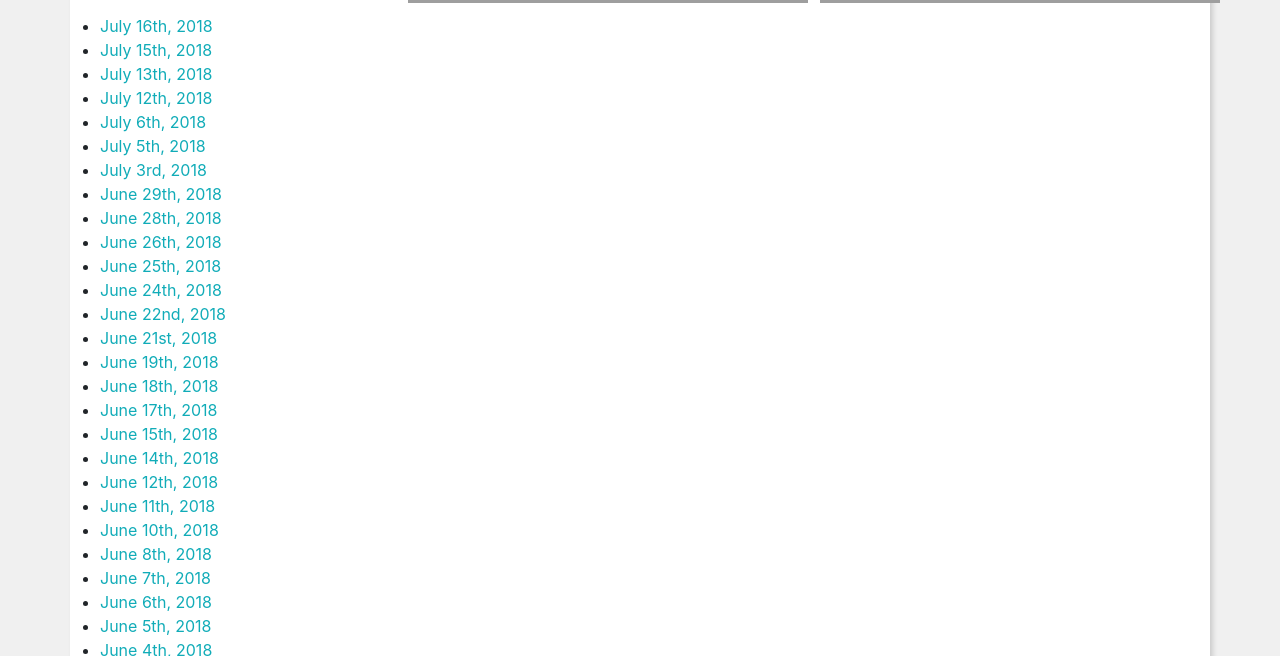
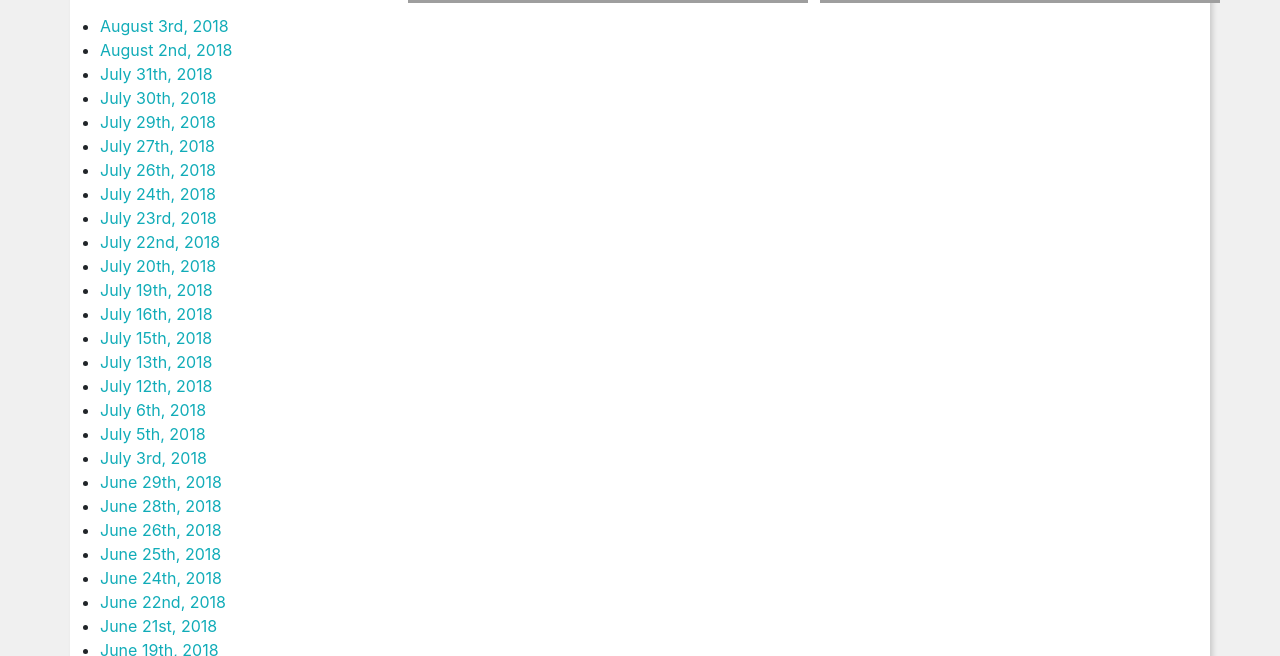
Before and after one commit to DeviCatOutlet/devicatoutlet.github.io, a Jekyll site: the page built from gratitudeboard.md, in a window 1280 px wide and 900 px high, scrolled down 1358 px, cut to the strip 244-900 px from the top of the window. Built offline with Jekyll 4.4.1, drawn with Linux system fonts in a browser that asks for light colours; nearby versions of some CDN libraries; our own code applies the rules of GitHub Pages for plain Markdown files.

Commit message:
Import gratitude board

```diff
--- a/gratitudeboard.md
+++ b/gratitudeboard.md
@@ -16,6 +16,18 @@
 
 ## Twitch Gratitude Board
 
+* [August 3rd, 2018](https://twitter.com/DeviCatOutlet/status/1025189971114766336)
+* [August 2nd, 2018](https://twitter.com/DeviCatOutlet/status/1024827329997099008)
+* [July 31th, 2018](https://twitter.com/DeviCatOutlet/status/1024108963917451265)
+* [July 30th, 2018](https://twitter.com/DeviCatOutlet/status/1023743144532369414)
+* [July 29th, 2018](https://twitter.com/DeviCatOutlet/status/1023379916912553984)
+* [July 27th, 2018](https://twitter.com/DeviCatOutlet/status/1022659071969775616)
+* [July 26th, 2018](https://twitter.com/DeviCatOutlet/status/1022290016708579328)
+* [July 24th, 2018](https://twitter.com/DeviCatOutlet/status/1021569180947161088)
+* [July 23rd, 2018](https://twitter.com/DeviCatOutlet/status/1021203275423657984)
+* [July 22nd, 2018](https://twitter.com/DeviCatOutlet/status/1020842265806241792)
+* [July 20th, 2018](https://twitter.com/DeviCatOutlet/status/1020122753301696513)
+* [July 19th, 2018](https://twitter.com/DeviCatOutlet/status/1019758466104283137)
 * [July 16th, 2018](https://twitter.com/DeviCatOutlet/status/1018672901128642560)
 * [July 15th, 2018](https://twitter.com/DeviCatOutlet/status/1018312135468871680)
 * [July 13th, 2018](https://twitter.com/DeviCatOutlet/status/1017588123566596097)
```
